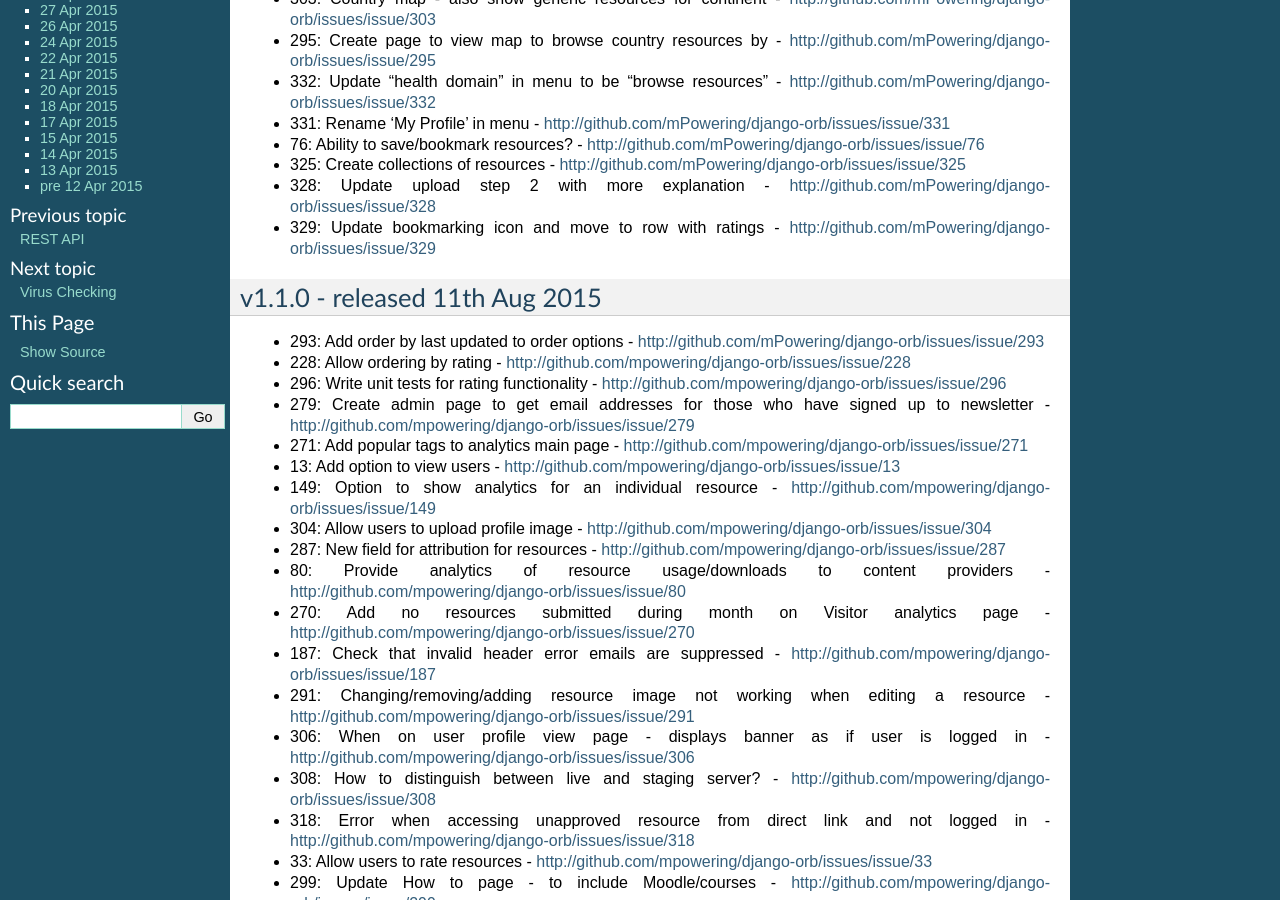
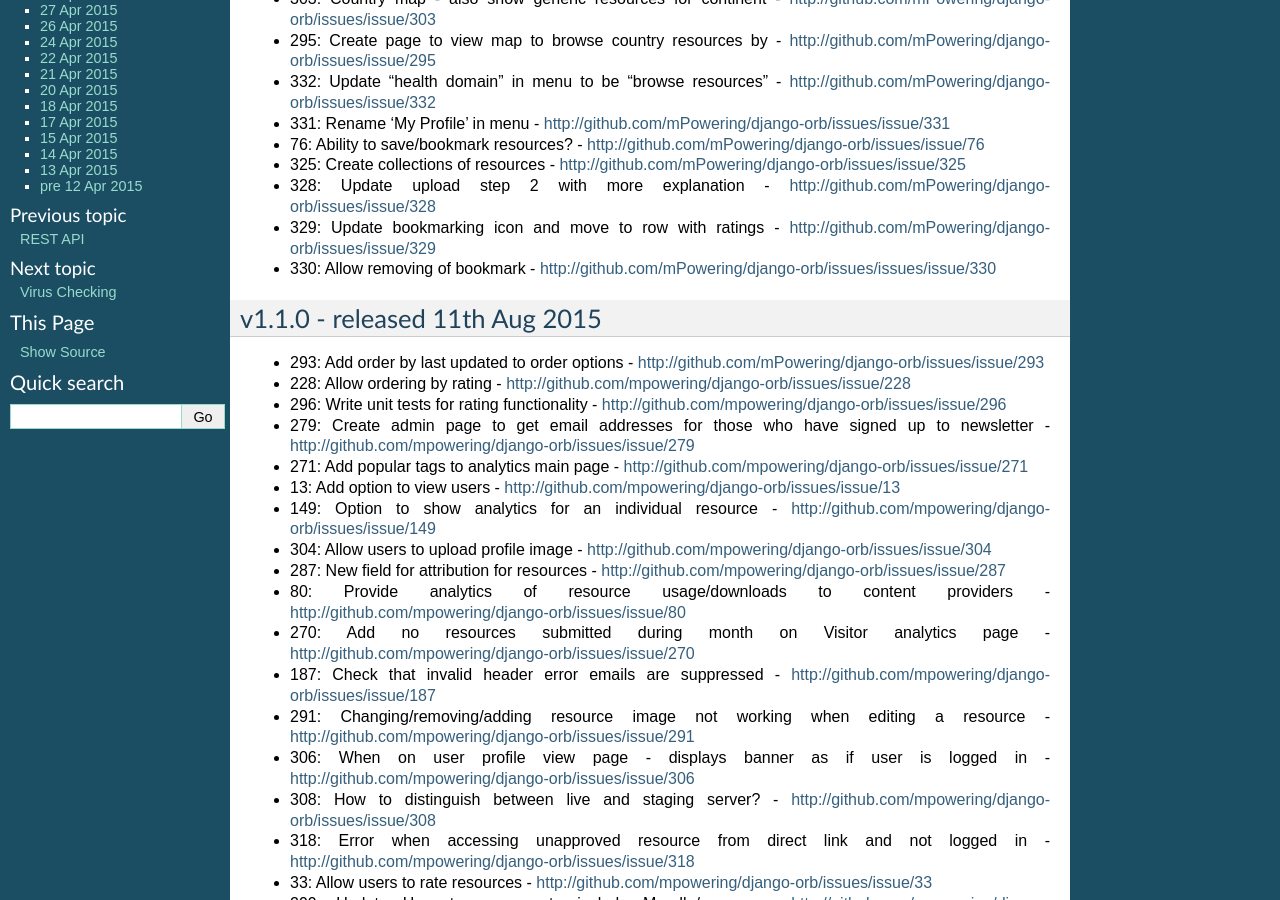
Before and after one commit to mPowering/django-orb, a Sphinx documentation site: the page built from docs/changelog.rst, in a window 1280 px wide and 900 px high, scrolled down 472 px. Built offline with Sphinx 7.4.7, drawn with Linux system fonts in a browser that asks for light colours.

Commit message:
update docs

```diff
--- a/docs/changelog.rst
+++ b/docs/changelog.rst
@@ -20,6 +20,7 @@ v2.0.0 - not yet released
 * 325: Create collections of resources - http://github.com/mPowering/django-orb/issues/issue/325
 * 328: Update upload step 2 with more explanation - http://github.com/mPowering/django-orb/issues/issue/328
 * 329: Update bookmarking icon and move to row with ratings - http://github.com/mPowering/django-orb/issues/issue/329
+* 330: Allow removing of bookmark - http://github.com/mPowering/django-orb/issues/issues/issue/330
 
 v1.1.0 - released 11th Aug 2015
 ---------------------------------
```
